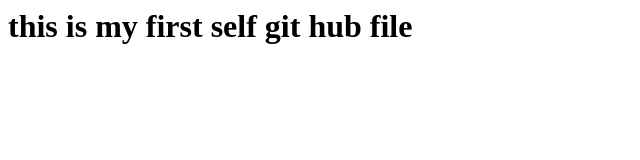
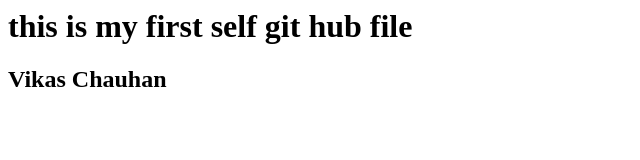
Before and after one commit to vikaschauhan1995/learnAngular, a plain HTML site: page index.html in a window 1280 px wide. Shown: the whole page, without its empty margins (0-640 px from the left). Drawn offline with Linux system fonts and the light colour scheme.

Commit message:
styled my name

```diff
--- a/index.html
+++ b/index.html
@@ -5,7 +5,7 @@
 <body>
 
 <h1>this is my first self git hub file</h1>
-
+<h2 class="main_head">Vikas Chauhan</h2>
 
 </body>
 </html>
--- /dev/null
+++ b/style/style.css
@@ -0,0 +1,9 @@
+.main_head{
+	color:white;
+	background-color:orange;
+	padding:10px;
+	border-radius:20px;
+	font-family:Arial;
+	font-weight:bold;
+	text-align:center;
+}
```
